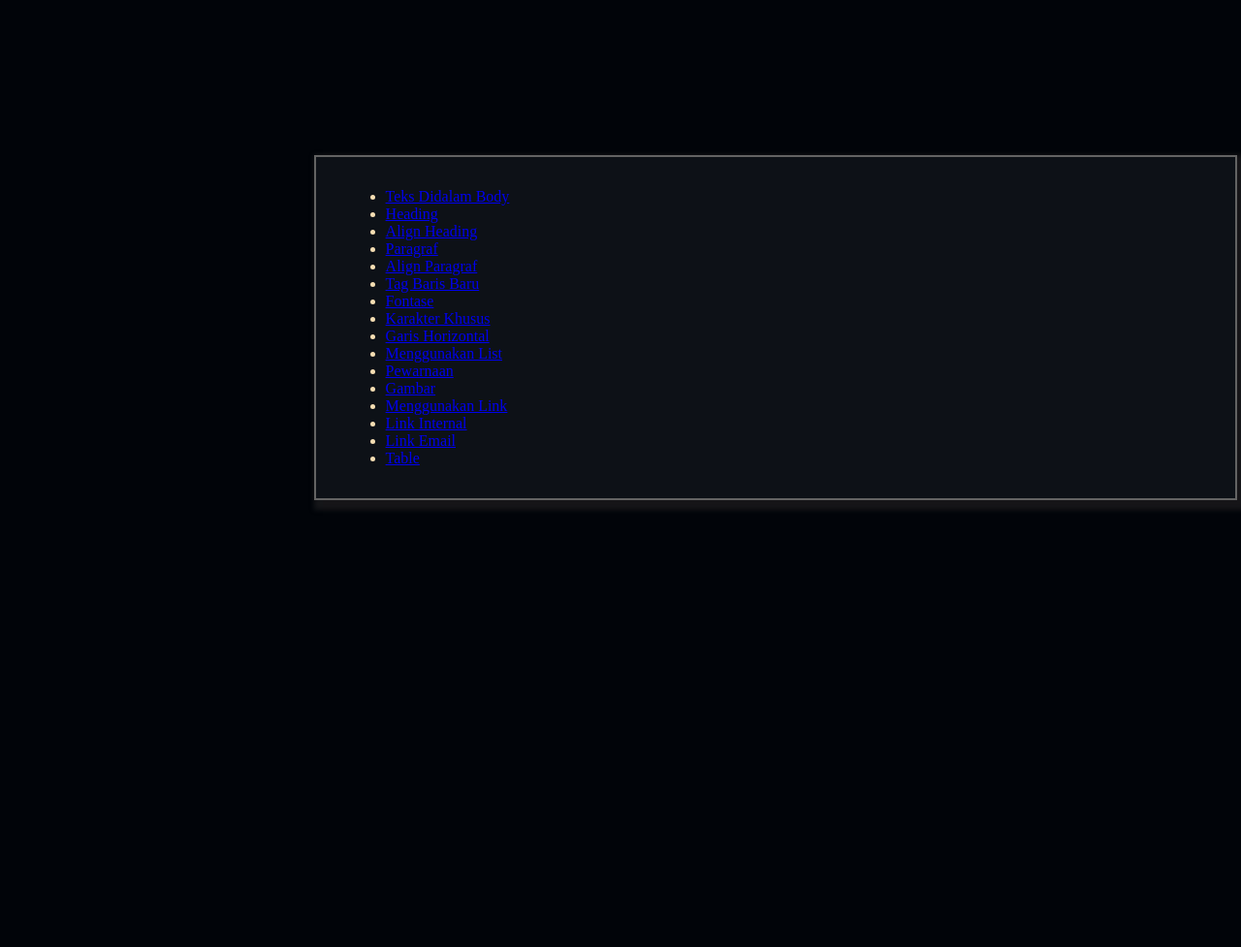
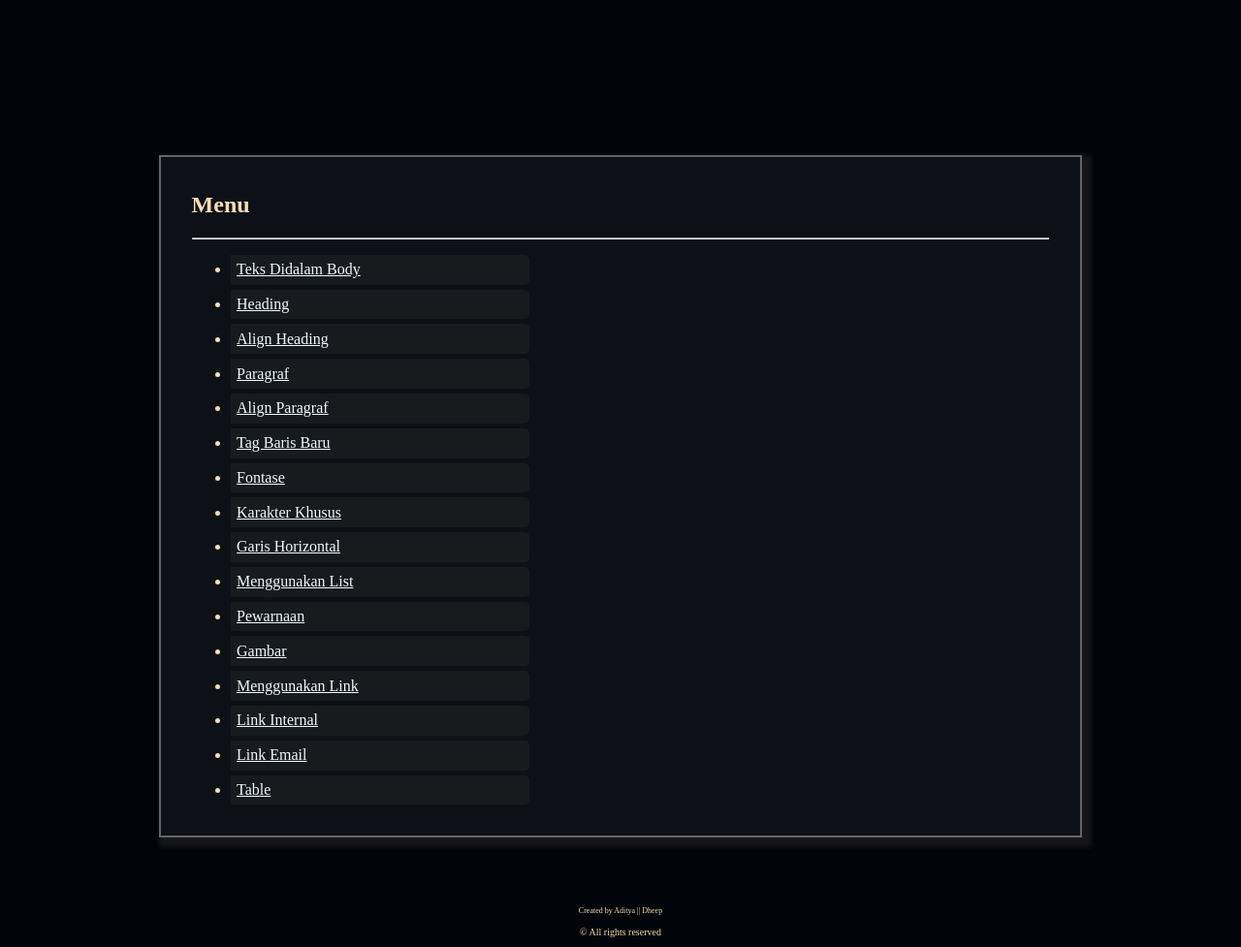
Before and after one commit to DhitGT/Belajar-Web-1, a plain HTML site: page index.html in a window 1280 px wide. Shown: the whole page at 97% size. Before the commit the page ends 800 px from the top, so only its background shows below. Drawn offline with Linux system fonts and the light colour scheme.

Commit message:
fixedindex

```diff
--- a/index.html
+++ b/index.html
@@ -8,7 +8,9 @@
     <link rel="stylesheet" href="style.css">
 </head>
 <body>
-    <div class="bag">
+    <div class="bag index">
+        <h2>Menu</h2>
+        <hr>
         <ul>
             <li><a href="/Belajar-Web-1/1-Teks Body.html">Teks Didalam Body</a></li>
             <li><a href="/Belajar-Web-1/2-Heading.html">Heading</a></li>
@@ -28,5 +30,9 @@
             <li><a href="/Belajar-Web-1/16-Table.html">Table</a></li>
         </ul>
     </div>
+    <div class="footer">
+        <span>Created by Aditya || Dheep</span>
+        <p align="center">&copy; All rights reserved</p>
+    </div>
 </body>
 </html>
--- a/style.css
+++ b/style.css
@@ -15,6 +15,24 @@ body{
     border: solid 2px rgb(99, 99, 99);
     box-shadow: 5px 5px 5px 5px rgba(53, 49, 49, 0.4);
     margin-top: 20vh;
+}
+
+.index{
+    transform: translate(0);
+}
+
+.index li{
+    transition: all 0.3s;
+    padding: 0.4rem;
+    width: 35%;
+    margin-top: 5px;
+    background-color: #181b1e;
+    border-radius: 0 5px 5px 0;
+}
+
+.index a{
+    color: aliceblue;
+    transition: all 0.1s;
 }
 
 .btn-nav{
@@ -74,6 +92,9 @@ body{
 .sidebar li:hover{
     font-size: 20px;
 }
+.index li:hover{
+    font-size: 20px;
+}
 
 ::-webkit-scrollbar {
     width: 10px;
@@ -82,6 +103,20 @@ body{
 
   ::-webkit-scrollbar-thumb {
     background-color: #5a5757;
+  }
+
+  .footer{
+    text-align: center;
+
+  }
+
+  .footer p{
+    font-size: 10px;
+  }
+
+  .footer span{
+    margin: -310px;
+    font-size: 8px;
   }
 
   @media only screen and (max-width: 767px) {
@@ -98,7 +133,9 @@ body{
         width: 0%;
     }
 
-
+    .index li{
+        width: 100%;
+    }
 
     .sidebar-off ul{
         transition: all 0.4s;
```
